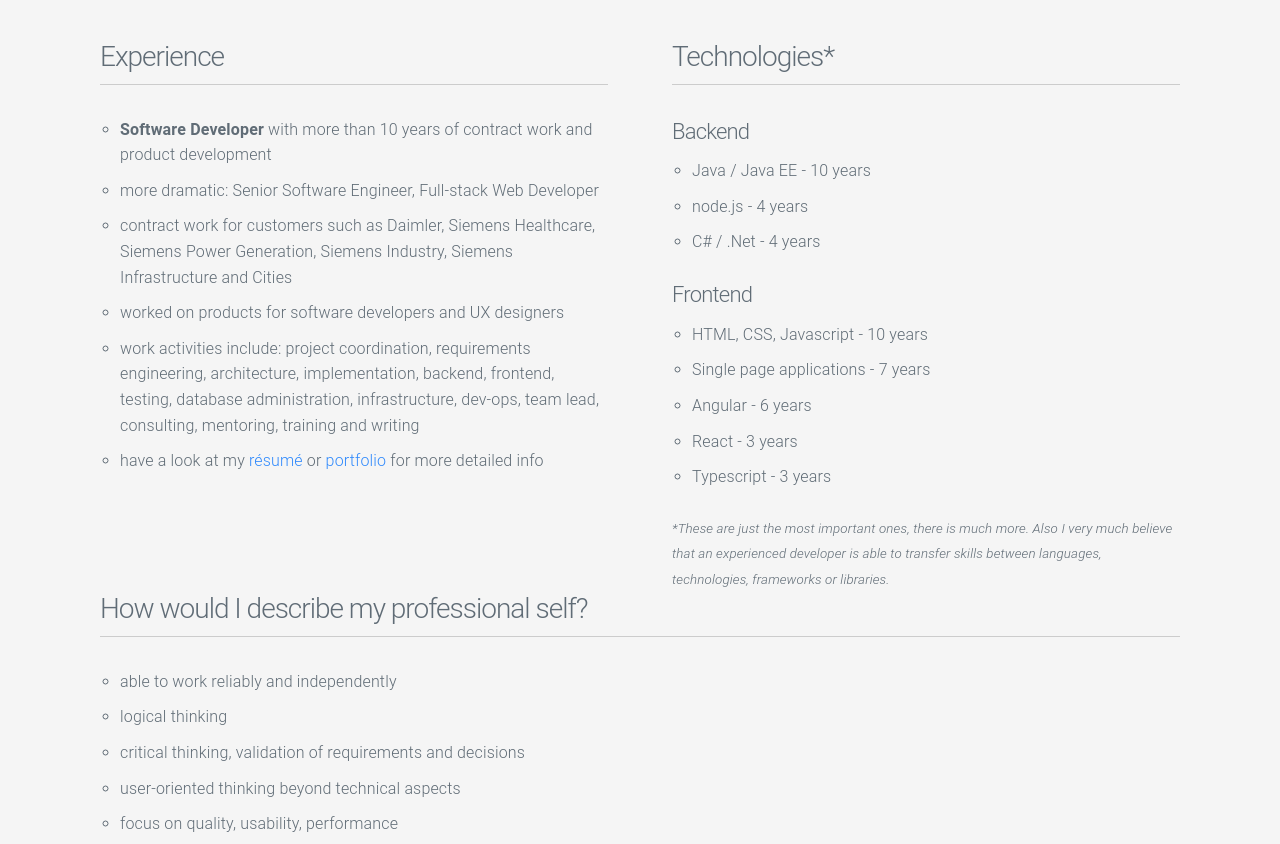
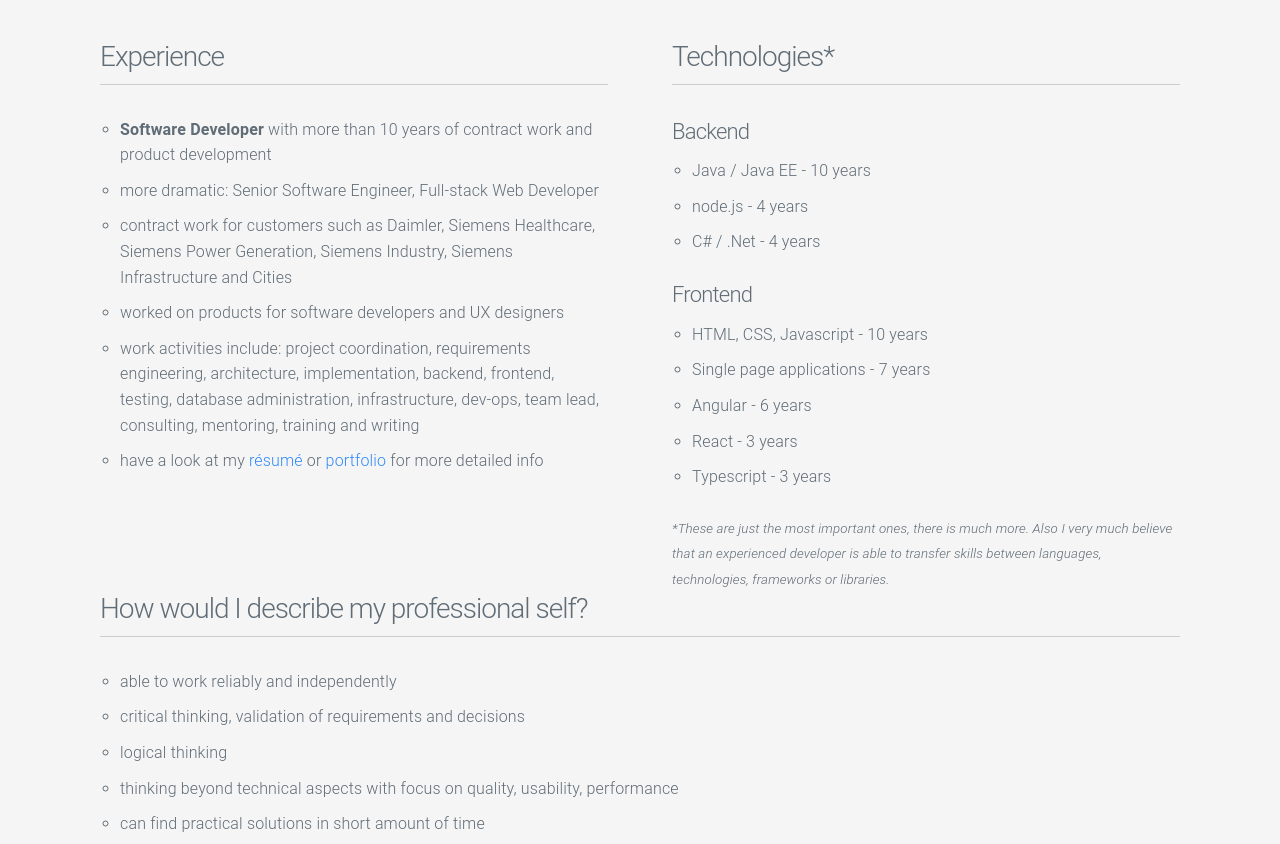
Before and after one commit to sissbruecker/homepage, a Gatsby site: page /profile in a window 1280 px wide. Shown: the part 100-944 px from the top of the page. Built offline with nearby package versions, Linux system fonts and the light colour scheme; Gatsby itself is replaced by a stand-in of ours.

Commit message:
Update profile

```diff
--- a/src/pages/profile.js
+++ b/src/pages/profile.js
@@ -64,10 +64,9 @@ const ProfilePage = () => (
                 <SubTitle title='How would I describe my professional self?'/>
                 <ul>
                     <li>able to work reliably and independently</li>
+                    <li>critical thinking, validation of requirements and decisions</li>
                     <li>logical thinking</li>
-                    <li>critical thinking, validation of requirements and decisions</li>
-                    <li>user-oriented thinking beyond technical aspects</li>
-                    <li>focus on quality, usability, performance</li>
+                    <li>thinking beyond technical aspects with focus on quality, usability, performance</li>
                     <li>can find practical solutions in short amount of time</li>
                     <li>good didactic skills</li>
                     <li>curious and interested in new technologies and developments in software engineering</li>
```
